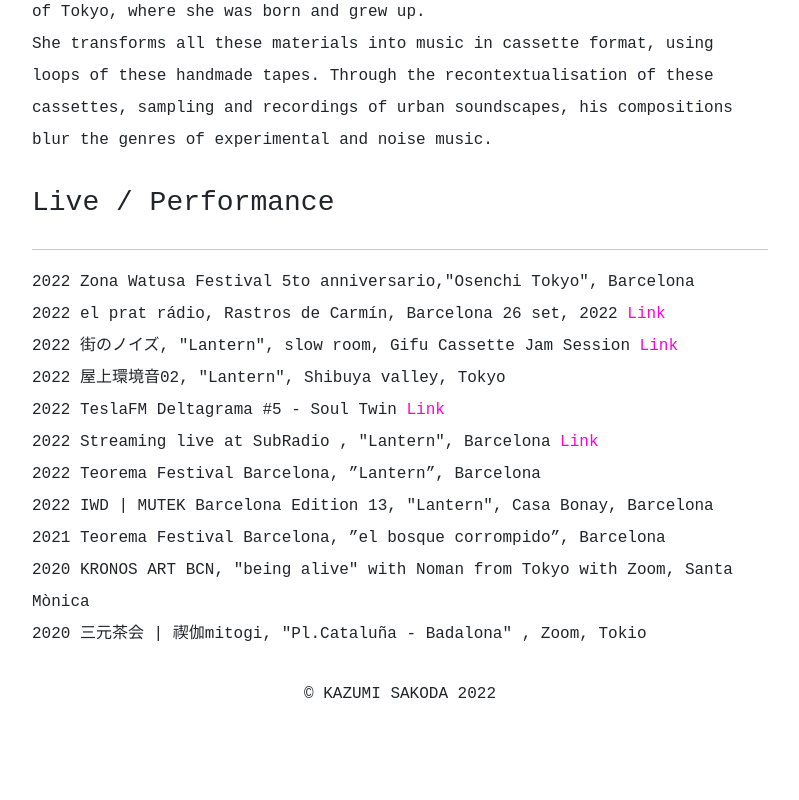
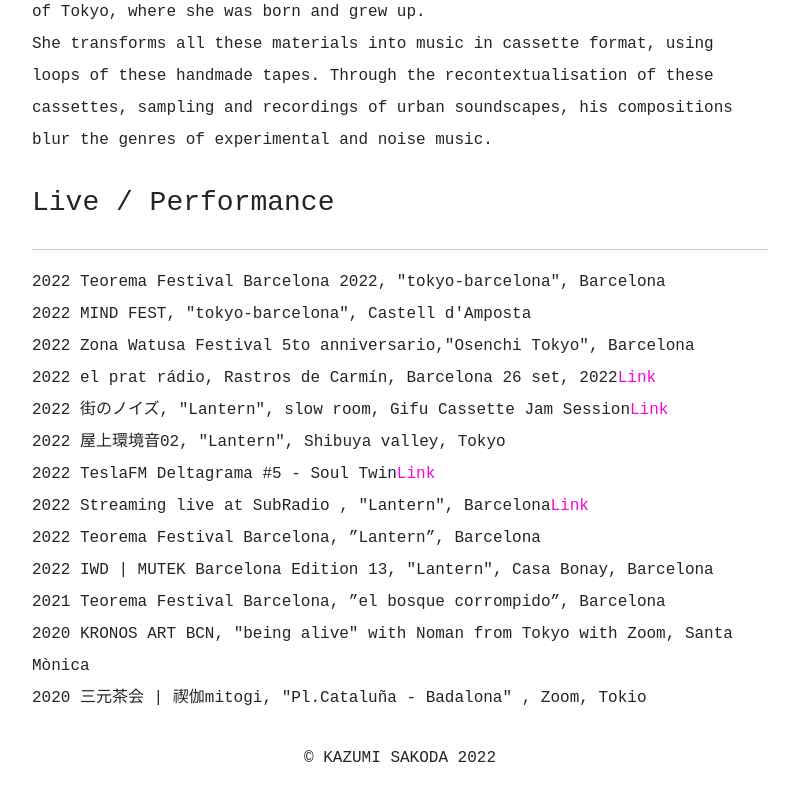
Before and after one commit to yusuke85/kazumi_hp, a React (Create React App) app: page /Bio in a window 1280 px wide. Shown: the part 958-1758 px from the top of the page, without its empty margins (240-1039 px from the left). Before the commit the page ends 1694 px from the top, so only its background shows below. Built offline with nearby package versions, Linux system fonts and the light colour scheme; no server answers.

Commit message:
Add some infomation in Bio.js changed infomation in LP

```diff
--- a/src/Component/Bio.js
+++ b/src/Component/Bio.js
@@ -34,16 +34,30 @@
           <h3>Live / Performance</h3>
           <hr />
           <p className="text-center">
-            2022   Zona Watusa Festival 5to anniversario,"Osenchi Tokyo", Barcelona <br />
-            2022 el prat rádio, Rastros de Carmín, Barcelona 26 set, 2022 <a href="https://www.elprat.digital/radio/rastros-de-carmin-63/">Link</a><br />
-            2022 街のノイズ, "Lantern", slow room, Gifu Cassette Jam Session <a href="https://soundcloud.app.goo.gl/hwJMrEVdKSRj4R7r7">Link</a>< br/>
+            2022 Teorema Festival Barcelona 2022, "tokyo-barcelona", Barcelona<br />
+            2022 MIND FEST, "tokyo-barcelona", Castell d'Amposta <br />
+            2022 Zona Watusa Festival 5to anniversario,"Osenchi Tokyo", Barcelona <br />
+            2022 el prat rádio, Rastros de Carmín, Barcelona 26 set, 2022
+            <a href="https://www.elprat.digital/radio/rastros-de-carmin-63/" target="blank">
+              Link
+            </a>
+            <br />
+            2022 街のノイズ, "Lantern", slow room, Gifu Cassette Jam Session
+            <a href="https://soundcloud.app.goo.gl/hwJMrEVdKSRj4R7r7" target="blank">Link</a>
+            <br />
             2022 屋上環境音02, "Lantern", Shibuya valley, Tokyo <br />
-            2022 TeslaFM Deltagrama #5 - Soul Twin <a
+            2022 TeslaFM Deltagrama #5 - Soul Twin
+            <a
               href="https://www.mixcloud.com/Teslafm_net/deltagrama-5-soul-twin/"
               target="blank"
-            >Link</a>
+            >
+              Link
+            </a>
             <br />
-            2022 Streaming live at SubRadio , "Lantern", Barcelona <a href="https://youtu.be/638UDoMve4c" target="blank">Link</a>
+            2022 Streaming live at SubRadio , "Lantern", Barcelona
+            <a href="https://youtu.be/638UDoMve4c" target="blank">
+              Link
+            </a>
             <br />
             2022 Teorema Festival Barcelona, ”Lantern”, Barcelona <br />
             2022 IWD | MUTEK Barcelona Edition 13, "Lantern", Casa Bonay,
--- a/src/Component/LandingPage.js
+++ b/src/Component/LandingPage.js
@@ -33,7 +33,7 @@
   return (
     <>
     <div class="sample01">
- <p>Next live ※Amposta※10/15 Mind Fest, ※Barcelona※10/21 TEOREMA</p>
+ <p>Next ※Barcelona※22/11- 26/11 [Instalación] Recorreguts Sonors 2022 @convento Sant Agustí</p>
  </div>
 
       <h2 id="pleaseClick">Please click on the images!!</h2>
```
